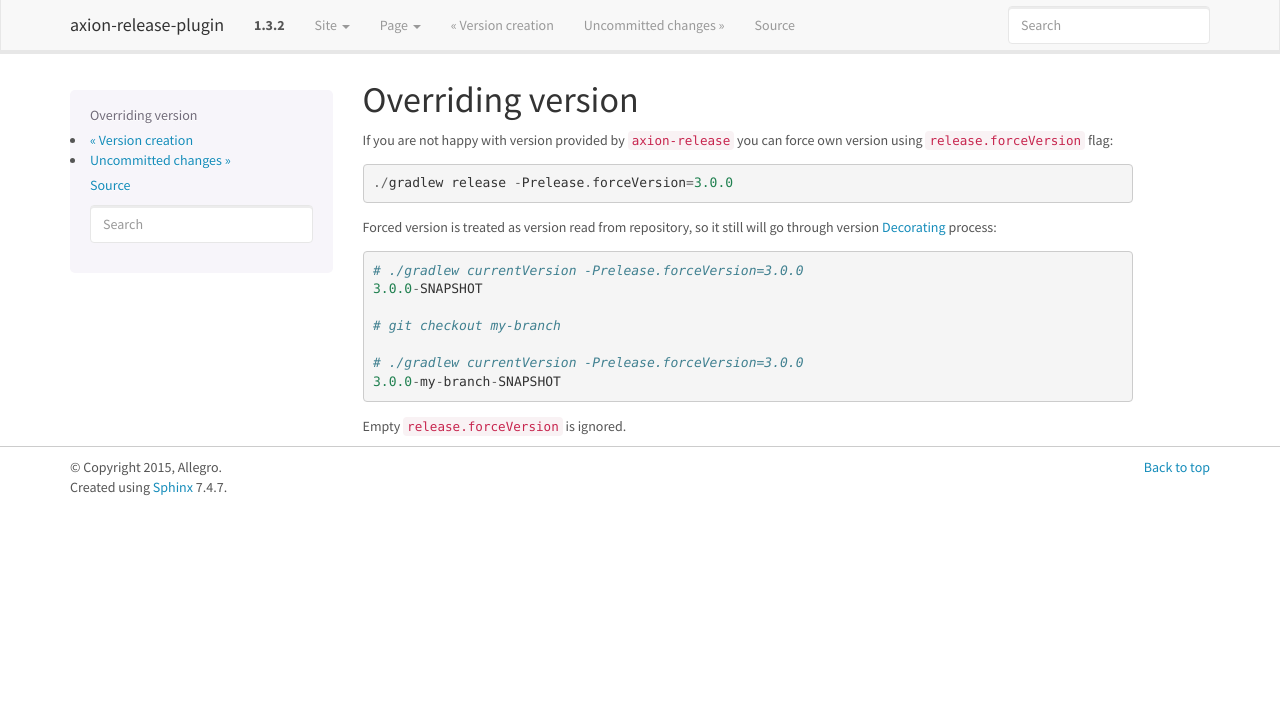
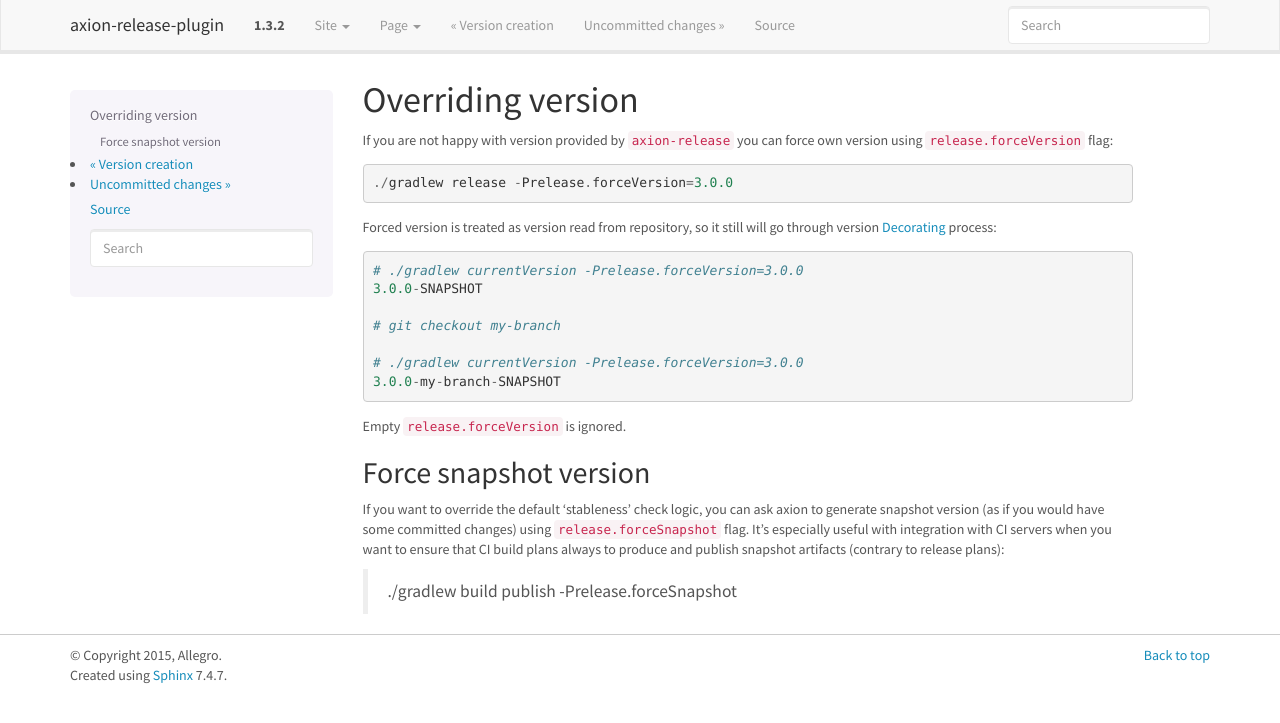
Before and after one commit to allegro/axion-release-plugin, a Sphinx documentation site: the page built from docs/configuration/force_version.rst, in a window 1280 px wide. Shown: the top 723 px of the page. Built offline with Sphinx 7.4.7, drawn with Linux system fonts in a browser that asks for light colours.

Commit message:
Added flag to force SNAPSHOT version

```diff
--- a/docs/configuration/force_version.rst
+++ b/docs/configuration/force_version.rst
@@ -18,3 +18,14 @@ Forced version is treated as version read from repository, so it still will go t
     3.0.0-my-branch-SNAPSHOT
 
 Empty ``release.forceVersion`` is ignored.
+
+
+Force snapshot version
+----------------------
+
+If you want to override the default 'stableness' check logic, you can ask axion to generate snapshot version (as if you
+would have some committed changes) using ``release.forceSnapshot`` flag. It's especially useful with integration with CI
+servers when you want to ensure that CI build plans always to produce and publish snapshot artifacts (contrary to
+release plans):
+
+    ./gradlew build publish -Prelease.forceSnapshot
```
Also changed, not shown: 6 other files.
